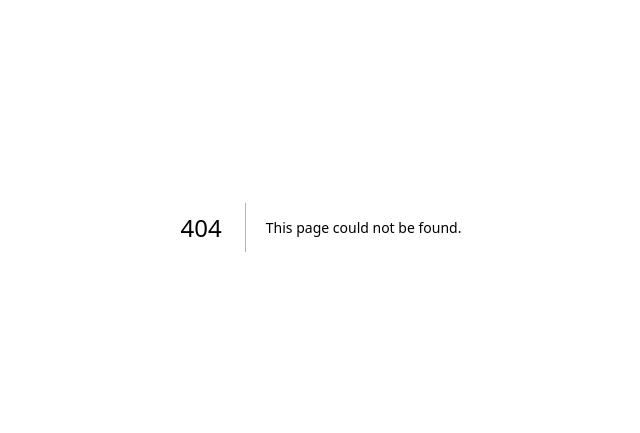
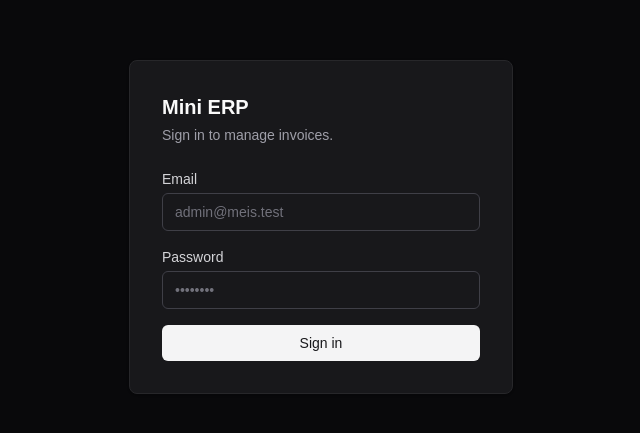
Before and after one commit to ryananjasmara/meis-nextjs, a Next.js app: page /login in a window 1280 px wide. Before the commit this address had no page. Shown: the part 173-606 px from the top of the page, without its empty margins (319-959 px from the left). Built offline with nearby package versions, Linux system fonts and the light colour scheme; no server answers.

Commit message:
feat: add login page

```diff
--- /dev/null
+++ b/src/app/login/login-form.tsx
@@ -0,0 +1,52 @@
+"use client";
+
+import { useActionState } from "react";
+import { loginAction } from "@/lib/actions/auth";
+
+export default function LoginForm() {
+  const [state, action, pending] = useActionState(loginAction, undefined);
+
+  return (
+    <form action={action} className="mt-6 space-y-4">
+      <div>
+        <label htmlFor="email" className="block text-sm font-medium text-zinc-300">
+          Email
+        </label>
+        <input
+          id="email"
+          name="email"
+          type="email"
+          required
+          autoComplete="email"
+          defaultValue={state?.email ?? ""}
+          className="mt-1 w-full rounded-md border border-zinc-700 bg-zinc-900 px-3 py-2 text-sm text-zinc-100 placeholder:text-zinc-500 focus:border-zinc-500 focus:outline-none"
+          placeholder="admin@meis.test"
+        />
+      </div>
+      <div>
+        <label htmlFor="password" className="block text-sm font-medium text-zinc-300">
+          Password
+        </label>
+        <input
+          id="password"
+          name="password"
+          type="password"
+          required
+          autoComplete="current-password"
+          className="mt-1 w-full rounded-md border border-zinc-700 bg-zinc-900 px-3 py-2 text-sm text-zinc-100 placeholder:text-zinc-500 focus:border-zinc-500 focus:outline-none"
+          placeholder="••••••••"
+        />
+      </div>
+      {state?.error && (
+        <p className="rounded-md bg-red-950 px-3 py-2 text-sm text-red-300">{state.error}</p>
+      )}
+      <button
+        type="submit"
+        disabled={pending}
+        className="w-full rounded-md bg-zinc-100 px-3 py-2 text-sm font-medium text-zinc-900 transition-colors hover:bg-white disabled:opacity-50"
+      >
+        {pending ? "Signing in…" : "Sign in"}
+      </button>
+    </form>
+  );
+}
--- /dev/null
+++ b/src/app/login/page.tsx
@@ -0,0 +1,13 @@
+import LoginForm from "./login-form";
+
+export default function LoginPage() {
+  return (
+    <div className="flex flex-1 items-center justify-center bg-zinc-950 px-4">
+      <div className="w-full max-w-sm rounded-lg border border-zinc-800 bg-zinc-900 p-8 shadow-sm">
+        <h1 className="text-xl font-semibold text-zinc-50">Mini ERP</h1>
+        <p className="mt-1 text-sm text-zinc-400">Sign in to manage invoices.</p>
+        <LoginForm />
+      </div>
+    </div>
+  );
+}
```
